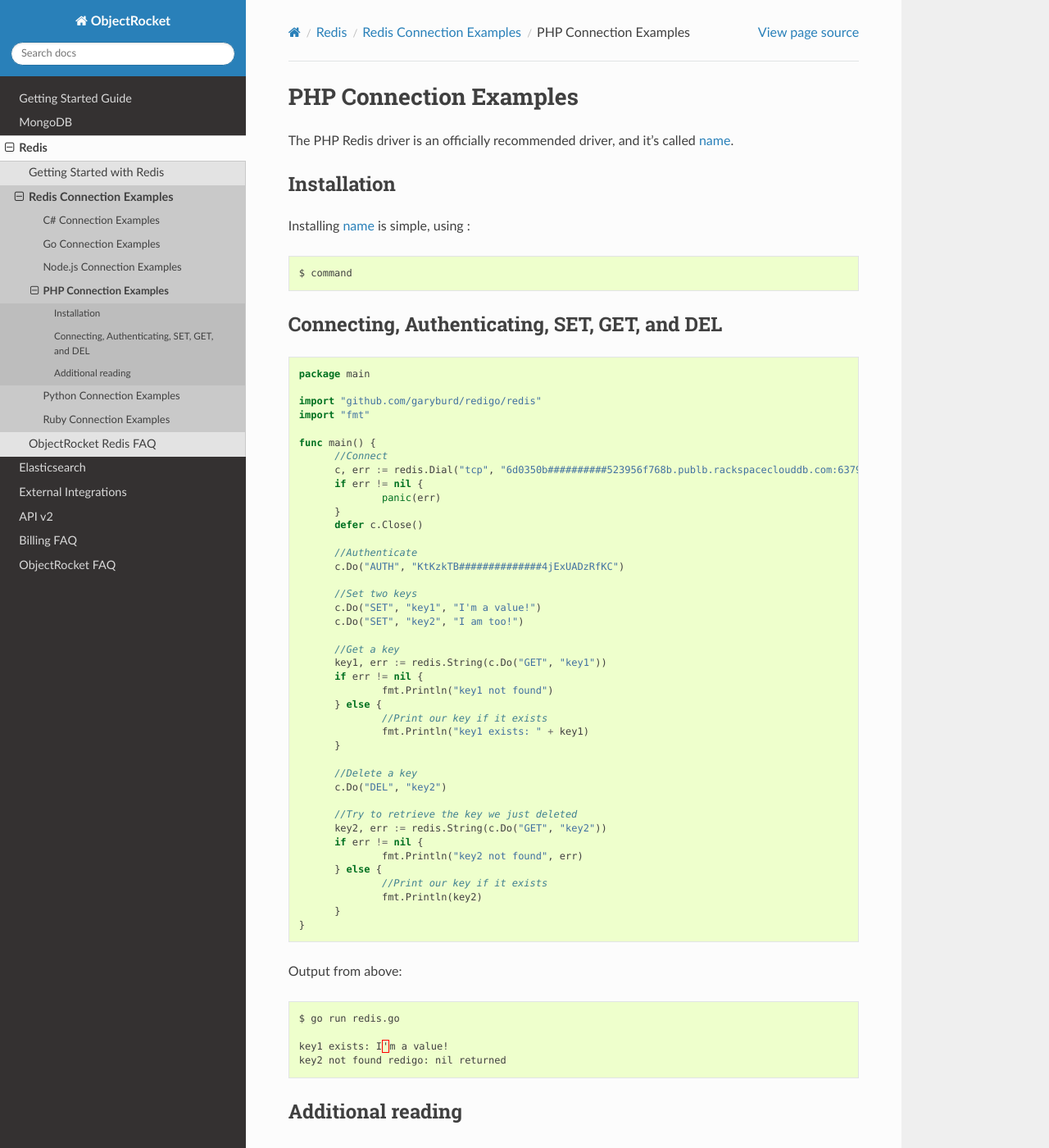
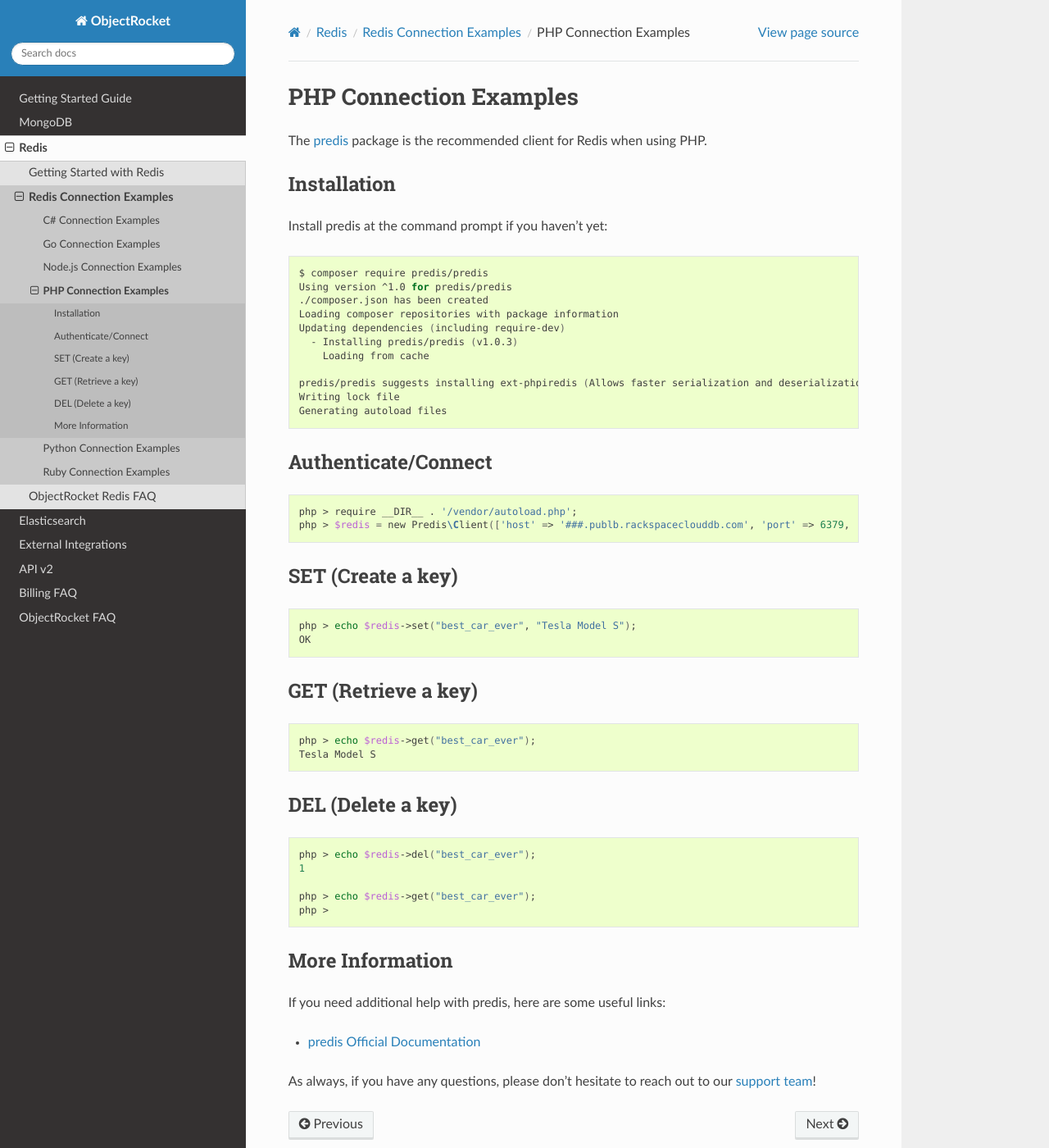
Before and after one commit to zcorleissen/documentation, a Sphinx documentation site: the page built from source/redis_php_examples.rst, in a window 1280 px wide and 1400 px high. Shown: the whole window at 82% size. Built offline with Sphinx 7.4.7 and the Read the Docs theme 2.0.0, drawn with Linux system fonts in a browser that asks for light colours; some of the changed text lies outside the part shown.

Commit message:
Add documentation for Redis (PHP)

```diff
--- a/source/redis_php_examples.rst
+++ b/source/redis_php_examples.rst
@@ -1,82 +1,69 @@
 PHP Connection Examples
-=======================
+========================
 
 .. |checkmark| unicode:: U+2713
 
-The PHP Redis driver is an officially recommended driver, and it's called `name <`https://link>`_.
+The `predis <https://github.com/nrk/predis>`_ package is the recommended client for Redis when using PHP.
 
 Installation
 ------------
 
-Installing `name <https://link>`_ is simple, using  :
-
-.. code-block:: language
-
-   $ command
-
-Connecting, Authenticating, SET, GET, and DEL
----------------------------------------------
-
-.. code-block:: go
-
-  package main
-
-  import "github.com/garyburd/redigo/redis"
-  import "fmt"
-
-  func main() {
-	//Connect
-	c, err := redis.Dial("tcp", "6d0350b##########523956f768b.publb.rackspaceclouddb.com:6379")
-	if err != nil {
-		panic(err)
-	}
-	defer c.Close()
-
-	//Authenticate
-	c.Do("AUTH", "KtKzkTB##############4jExUADzRfKC")
-
-	//Set two keys
-	c.Do("SET", "key1", "I'm a value!")
-	c.Do("SET", "key2", "I am too!")
-
-	//Get a key
-	key1, err := redis.String(c.Do("GET", "key1"))
-	if err != nil {
-		fmt.Println("key1 not found")
-	} else {
-		//Print our key if it exists
-		fmt.Println("key1 exists: " + key1)
-	}
-
-	//Delete a key
-	c.Do("DEL", "key2")
-
-	//Try to retrieve the key we just deleted
-	key2, err := redis.String(c.Do("GET", "key2"))
-	if err != nil {
-		fmt.Println("key2 not found", err)
-	} else {
-		//Print our key if it exists
-		fmt.Println(key2)
-	}
-  }
-
-Output from above:
+Install predis at the command prompt if you haven't yet:
 
 .. code-block:: bash
 
-   $ go run redis.go
+   $ composer require predis/predis
+   Using version ^1.0 for predis/predis
+   ./composer.json has been created
+   Loading composer repositories with package information
+   Updating dependencies (including require-dev)
+     - Installing predis/predis (v1.0.3)
+       Loading from cache
 
-   key1 exists: I'm a value!
-   key2 not found redigo: nil returned
+   predis/predis suggests installing ext-phpiredis (Allows faster serialization and deserialization of the Redis protocol)
+   Writing lock file
+   Generating autoload files
 
+Authenticate/Connect
+--------------------
 
-Additional reading
+.. code-block:: bash
+
+   php > require __DIR__ . '/vendor/autoload.php';
+   php > $redis = new Predis\Client(['host' => '###.publb.rackspaceclouddb.com', 'port' => 6379, 'password' => '###']);
+
+SET (Create a key)
 ------------------
 
-If you need more help with `driver`, here are some links to more documentation:
+.. code-block:: bash
 
-* `link FAQ <https://link>`_
-* `link API Documentation <http://link>`_
+   php > echo $redis->set("best_car_ever", "Tesla Model S");
+   OK
+
+GET (Retrieve a key)
+--------------------
+
+.. code-block:: bash
+
+   php > echo $redis->get("best_car_ever");
+   Tesla Model S
+
+DEL (Delete a key)
+------------------
+
+.. code-block:: bash
+
+   php > echo $redis->del("best_car_ever");
+   1
+
+   php > echo $redis->get("best_car_ever");
+   php >
+
+More Information
+----------------
+
+If you need additional help with predis, here are some useful links:
+
+* `predis Official Documentation <https://github.com/nrk/predis>`_
 
 As always, if you have any questions, please don't hesitate to reach out to our `support team <mailto:support@objectrocket.com>`_!
```
